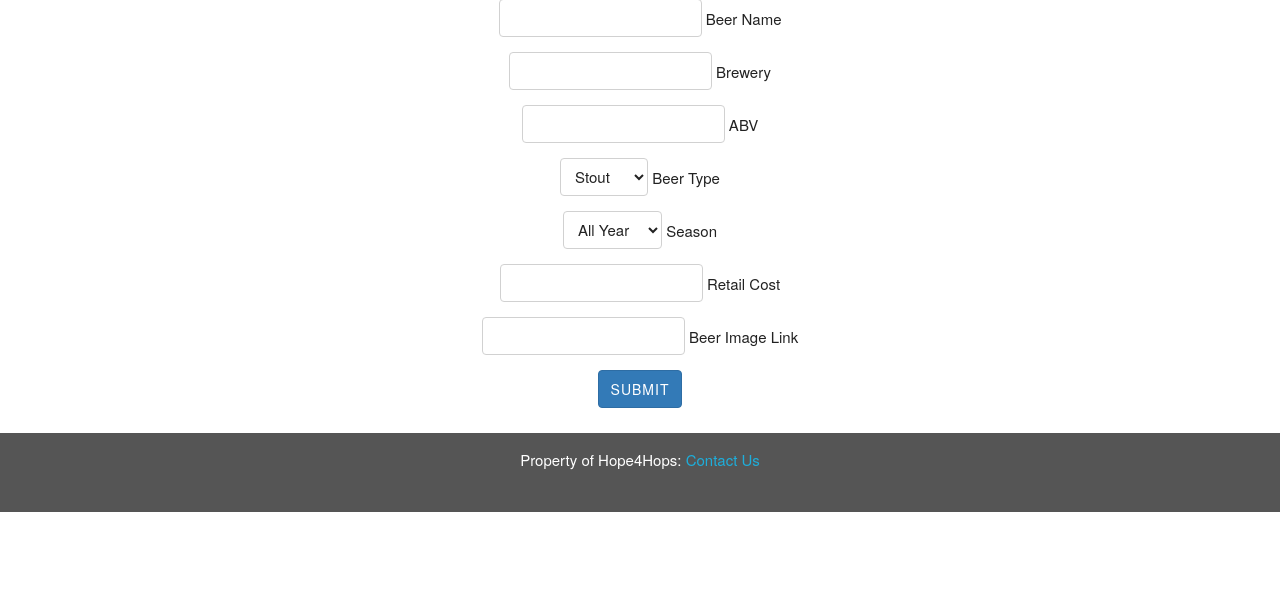
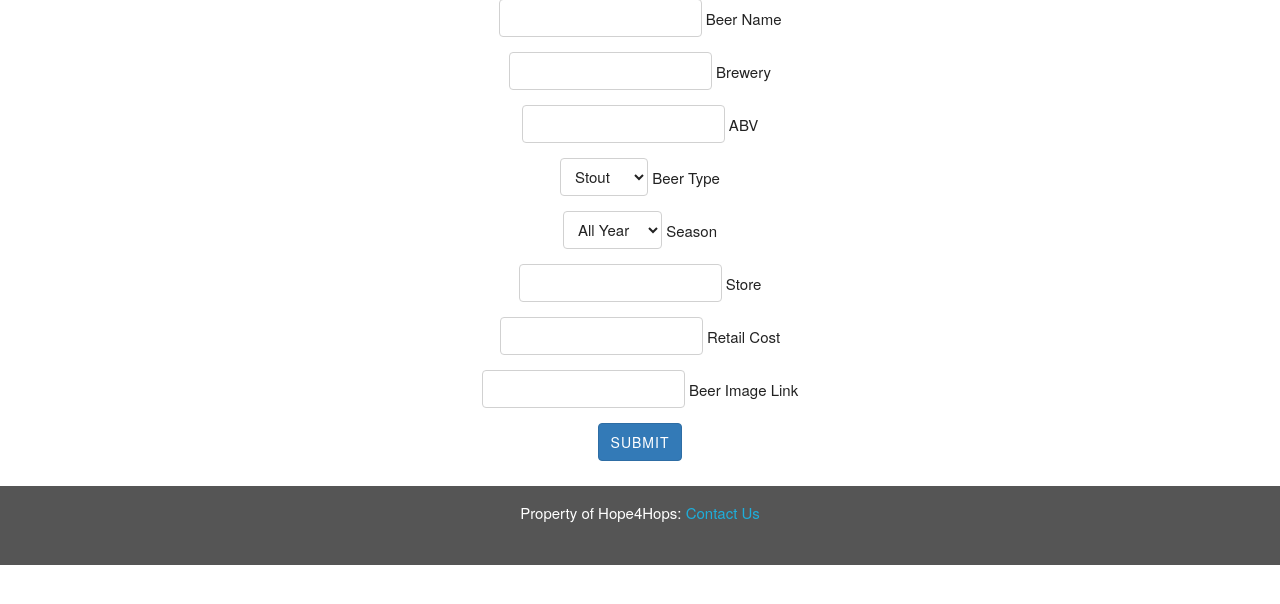
Before and after one commit to mrahman013/Hope4Hops-web-applcation, a Flask app: page /addbeer in a window 1280 px wide. Shown: the part 156-760 px from the top of the page. Run offline with Flask 2, Linux system fonts and the light colour scheme; some libraries are stand-ins or nearby versions; some web fonts are replaced.

Commit message:
added store input to add beer

```diff
--- a/hopsapp/templates/addbeer.html
+++ b/hopsapp/templates/addbeer.html
@@ -37,6 +37,7 @@
             <option value="summer">Summer</option>
             <option value="autumn">Winter</option>
         </select> Season<br>
+        <input type="text" name="beer_store"/> Store </label><br>
         <input type="text" name="beer_retail_cost"/> Retail Cost </label><br>
         <input type="text" name="beer_image"/> Beer Image Link</label><br>
 
```
